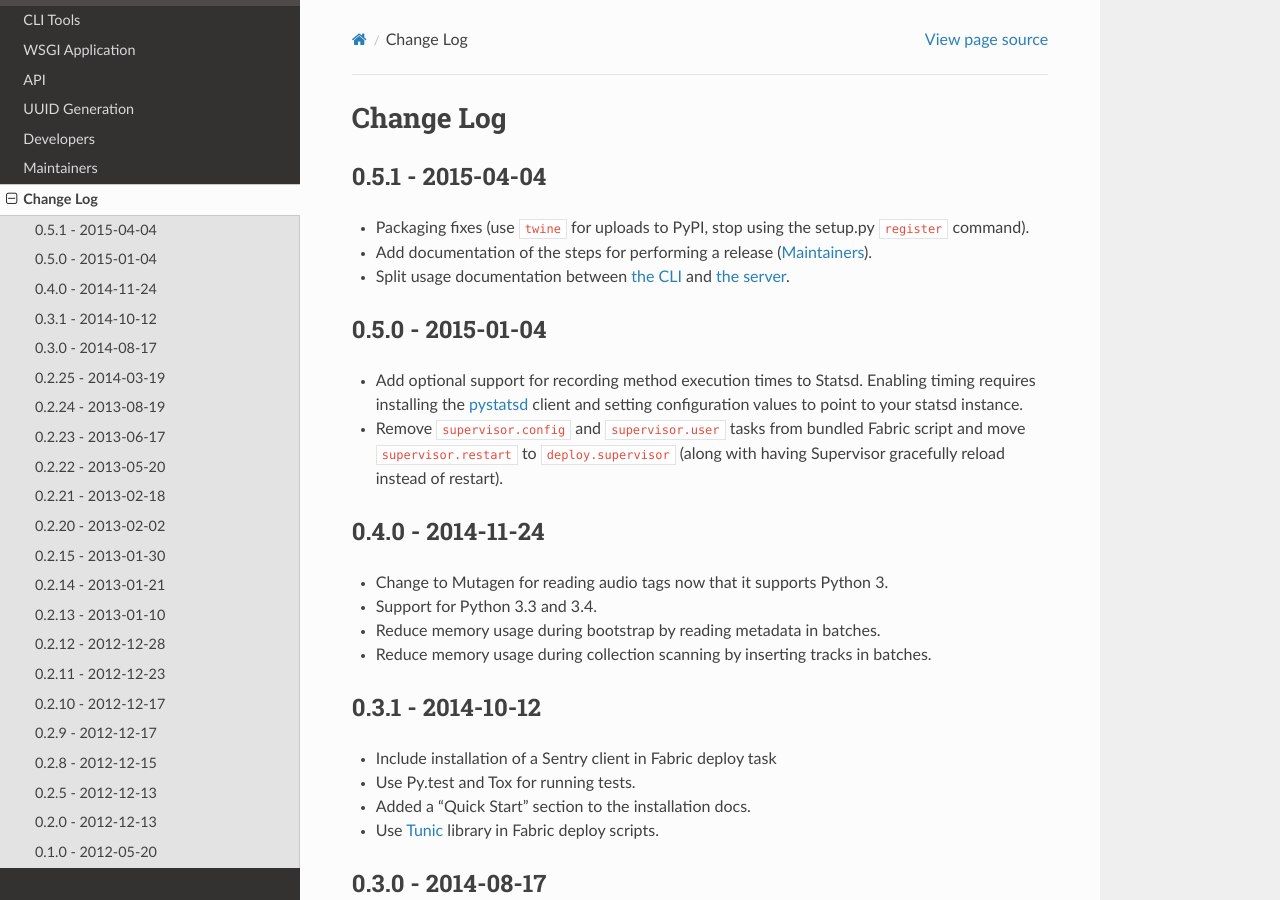
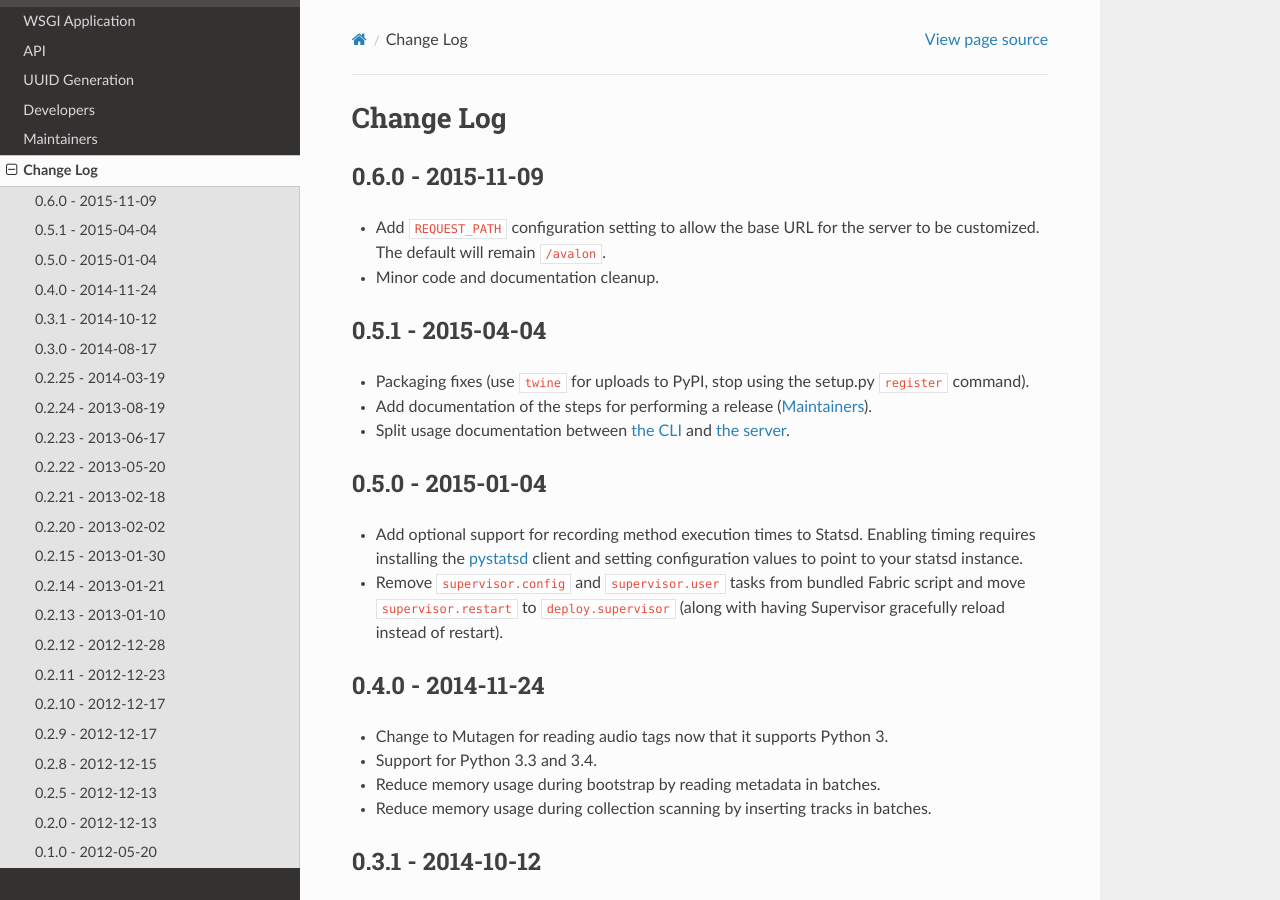
Before and after one commit to 56quarters/avalonms, a Sphinx documentation site: the page built from doc/source/changes.rst, in a window 1280 px wide and 900 px high. Built offline with Sphinx 7.4.7 and the Read the Docs theme 2.0.0, drawn with Linux system fonts in a browser that asks for light colours.

Commit message:
Update changelog for 0.6.0 release

```diff
--- a/doc/source/changes.rst
+++ b/doc/source/changes.rst
@@ -1,5 +1,11 @@
 Change Log
 ==========
+
+0.6.0 - 2015-11-09
+------------------
+* Add ``REQUEST_PATH`` configuration setting to allow the base URL for the server
+  to be customized. The default will remain ``/avalon``.
+* Minor code and documentation cleanup.
 
 0.5.1 - 2015-04-04
 ------------------
```
